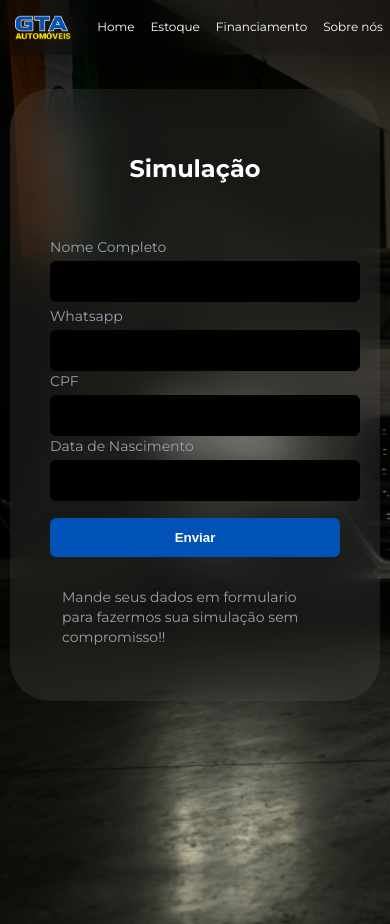
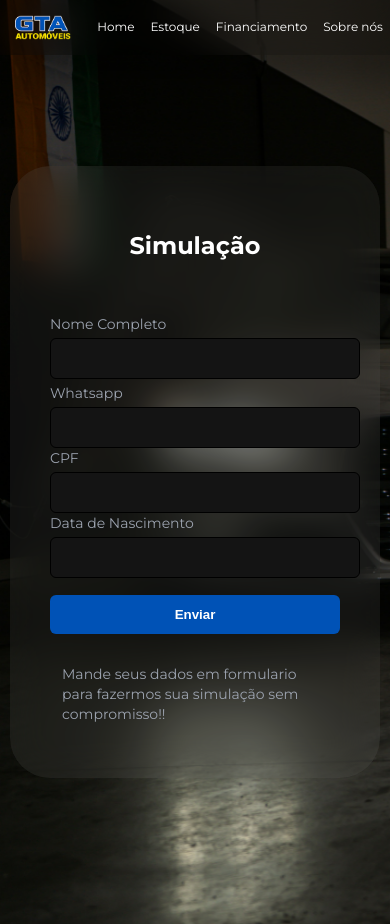
Before and after one commit to nickwxjj/gtaautomoveis, a PHP site: page /finan.html in a window 390 px wide. Run offline with PHP 8.4, Linux system fonts and the light colour scheme.

Commit message:
Update finan.css

```diff
--- a/css/finan.css
+++ b/css/finan.css
@@ -29,7 +29,7 @@ html, body{
   height: auto;
   width: auto;
   border-radius: 40px;
-  background-color: rgba(255, 255, 255, 0.08);
+  background-color: rgba(255, 255, 255, 0.06);
   padding: 40px;
   -webkit-backdrop-filter: blur(20px);
   backdrop-filter: blur(20px);
@@ -69,7 +69,7 @@ html, body{
   border-radius: 0.375rem;
   border: 1px solid rgb(0, 0, 0);
   outline: 0;
-  background-color: rgb(0, 0, 0);
+  background-color: rgb(20, 20, 20);
   padding: 0.75rem 1rem;
   color: rgba(243, 244, 246, 1);
 }
@@ -247,4 +247,18 @@ html, body{
     font-size: 12px;  /* fonte menor */
     padding: 4px; /* menos espaçamento */
   }
+
+  html, body {
+    background-image: center;
+    background-size: cover;
+    justify-content: center;
+  }
+
+  .container {
+    justify-content: center;
+    align-items: center;
+    display: flex;
+    height: 100%;
+  }
+
 }
```
